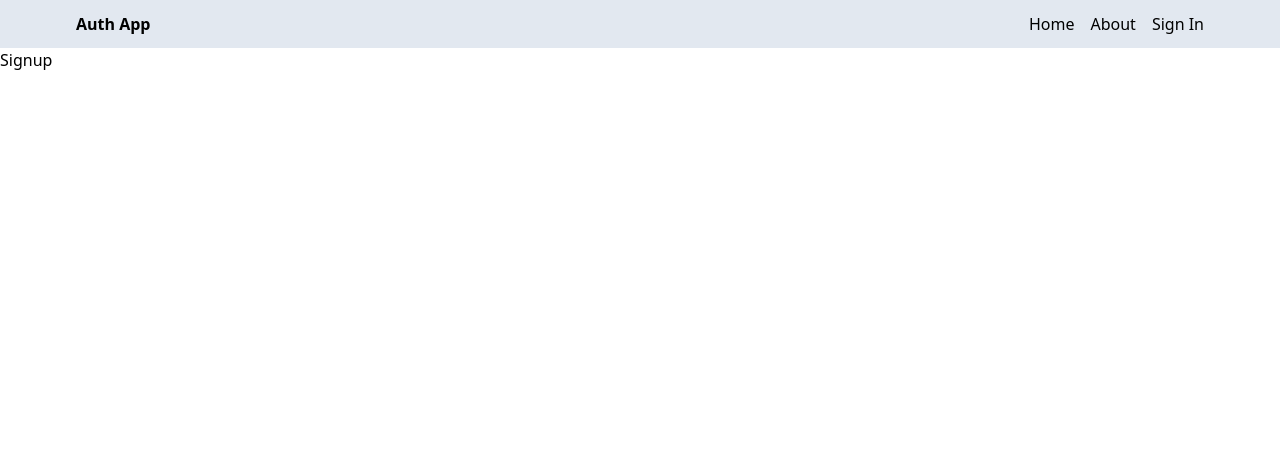
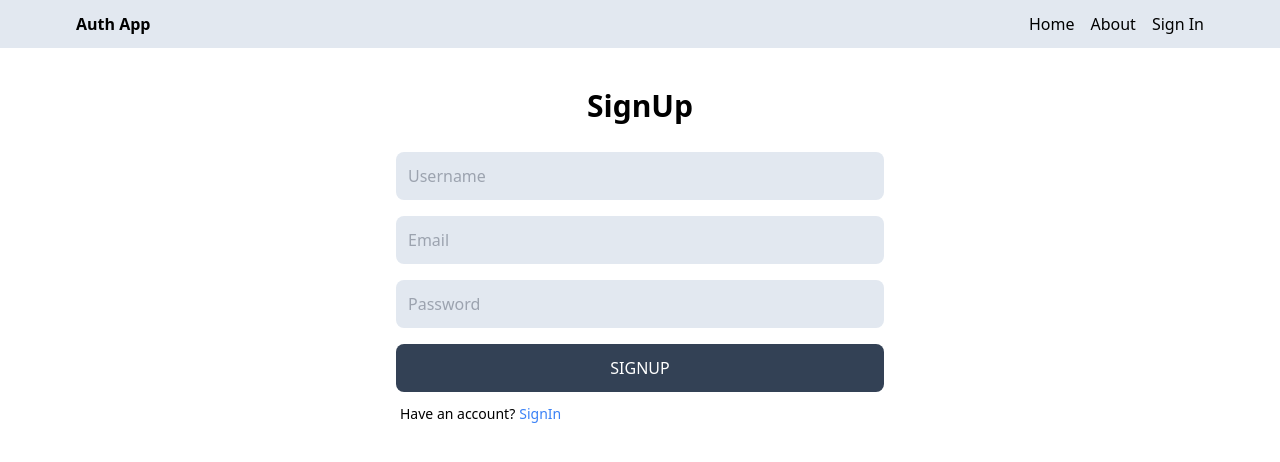
Before and after one commit to wahabtlais/mern-auth, a React (Vite) app in the folder client/: page /sign-up in a window 1280 px wide. Shown: the top 462 px of the page. Built offline with nearby package versions, Linux system fonts and the light colour scheme.

Commit message:
Create signup page ui

```diff
--- a/client/src/pages/Signup.jsx
+++ b/client/src/pages/Signup.jsx
@@ -1,5 +1,40 @@
+import { Link } from "react-router-dom";
+
 const Signup = () => {
-	return <div>Signup</div>;
+	return (
+		<div className="p-3 max-w-lg mx-auto">
+			<h1 className="text-3xl text-center font-semibold my-7">SignUp</h1>
+			<form className="flex flex-col gap-4">
+				<input
+					type="text"
+					placeholder="Username"
+					id="username"
+					className="bg-slate-200 p-3 rounded-lg"
+				/>
+				<input
+					type="email"
+					placeholder="Email"
+					id="email"
+					className="bg-slate-200 p-3 rounded-lg"
+				/>
+				<input
+					type="password"
+					placeholder="Password"
+					id="password"
+					className="bg-slate-200 p-3 rounded-lg"
+				/>
+				<button className="bg-slate-700 text-white p-3 rounded-lg uppercase hover:opacity-95 disabled:opacity-80">
+					SignUp
+				</button>
+			</form>
+			<div className="flex text-sm p-1 mt-2">
+				<p>Have an account?</p>
+				<Link to="/sign-in">
+					<span className="text-blue-500 ml-1">SignIn</span>
+				</Link>
+			</div>
+		</div>
+	);
 };
 
 export default Signup;
```
